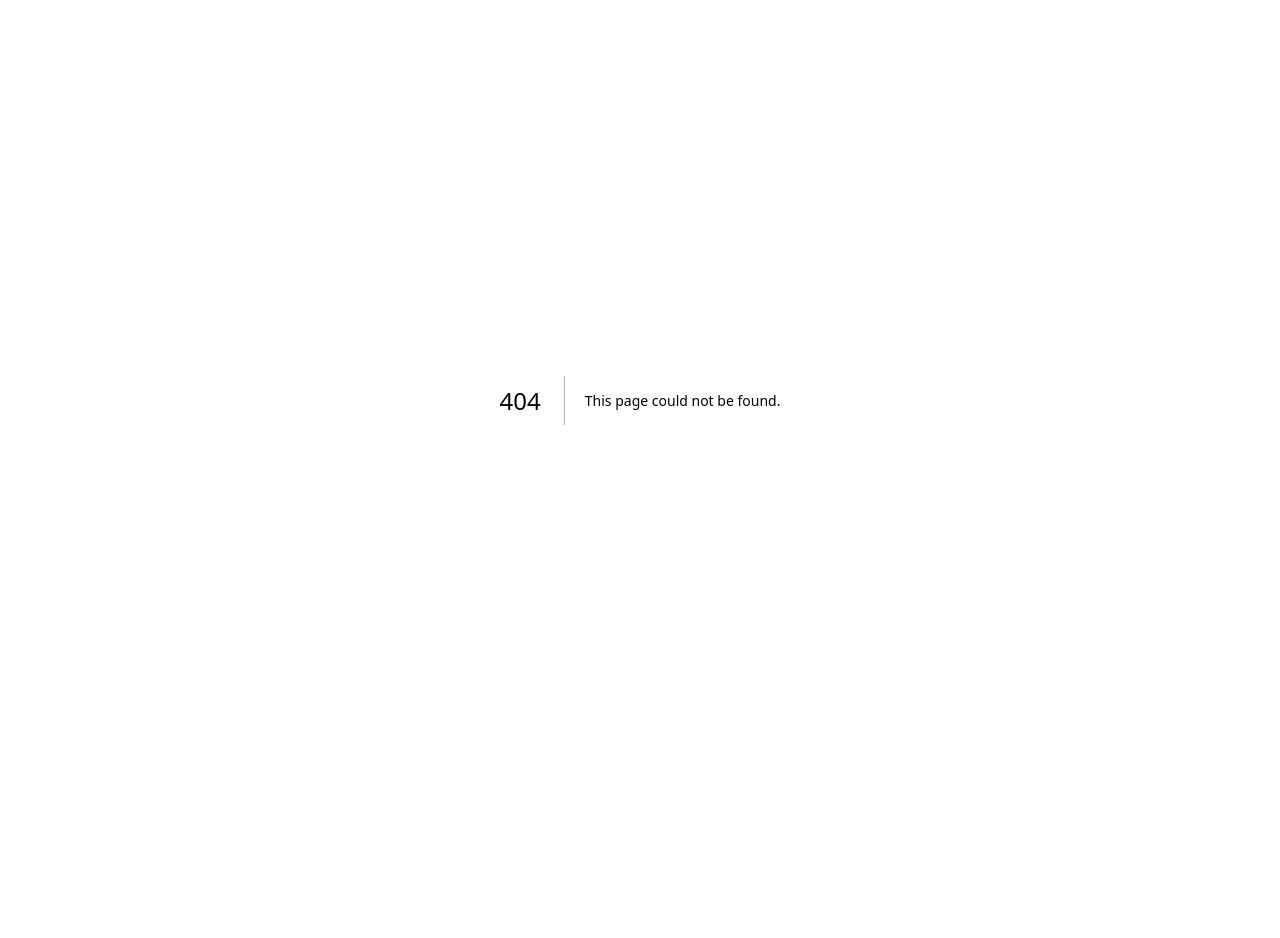
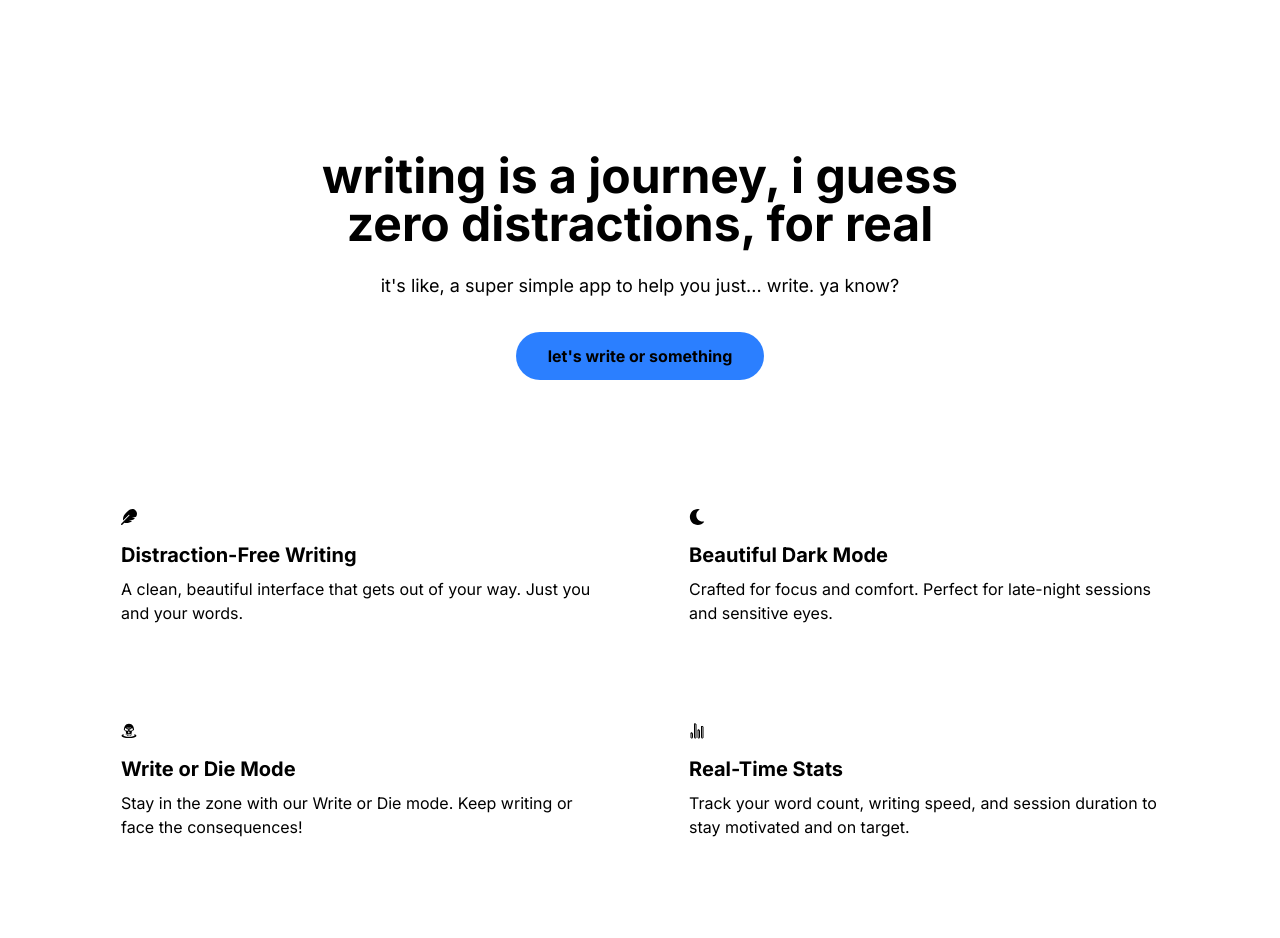
Before and after one commit to ObayM/flow-typing, a Next.js app: page /info in a window 1280 px wide. Before the commit this address had no page. Shown: the top 938 px of the page. Before the commit the page ends 800 px from the top, so only its background shows below. Built offline with nearby package versions, Linux system fonts and the light colour scheme.

Commit message:
Created an info/landing page so the features and how to use the web app will be here

```diff
--- a/src/app/globals.css
+++ b/src/app/globals.css
@@ -1,3 +1,33 @@
 @import "tailwindcss";
 
 @custom-variant dark (&:where(.dark, .dark *));
+
+@layer base {
+  :root {
+    --font-sans: 'Inter', sans-serif;
+
+    --color-background: 18 0% 7%;
+    --color-surface: 30 0% 12%;
+    --color-primary: 0 0% 88%;
+    --color-secondary: 0 0% 63%;
+    --color-headings: 0 0% 100%;
+    --color-accent: 212 100% 50%;
+    --color-accent-hover: 212 100% 27%;
+    --color-danger: 0 100% 60%;
+  }
+}
+
+@theme {
+  --font-family-sans: var(--font-sans);
+
+  --color-bg-default: hsl(var(--color-background));
+  --color-bg-surface: hsl(var(--color-surface));
+
+  --color-text-primary: hsl(var(--color-primary));
+  --color-text-secondary: hsl(var(--color-secondary));
+  --color-text-headings: hsl(var(--color-headings));
+
+  --color-accent-default: hsl(var(--color-accent));
+  --color-accent-hover: hsl(var(--color-accent-hover));
+  --color-danger-default: hsl(var(--color-danger));
+}
--- /dev/null
+++ b/src/app/info/page.jsx
@@ -0,0 +1,117 @@
+'use client';
+import React, { useState, useEffect, useRef } from 'react';
+import { FaMoon, FaFeather  } from "react-icons/fa";
+import { GiDeathZone } from "react-icons/gi";
+import { IoStatsChartOutline } from "react-icons/io5";
+
+import Link from 'next/link';
+
+const Section = ({ children, className = '' }) => {
+  const sectionRef = useRef(null);
+  const [isVisible, setIsVisible] = useState(false);
+
+  useEffect(() => {
+    const observer = new IntersectionObserver(
+      (entries) => {
+        if (entries[0].isIntersecting) {
+          setIsVisible(true);
+          observer.unobserve(sectionRef.current);
+        }
+      },
+      { threshold: 0.1 }
+    );
+
+    if (sectionRef.current) {
+      observer.observe(sectionRef.current);
+    }
+
+    return () => {
+      if (sectionRef.current) {
+        observer.unobserve(sectionRef.current);
+      }
+    };
+  }, []);
+
+  return (
+    <section
+      ref={sectionRef}
+      className={`transition-all duration-1000 ease-out ${className} ${
+        isVisible ? 'opacity-100 translate-y-0' : 'opacity-0 translate-y-10'
+      }`}
+    >
+      {children}
+    </section>
+  );
+};
+
+
+
+export default function LandingPage() {
+  const features = [
+    {
+      icon: <FaFeather />,
+      title: 'Distraction-Free Writing',
+      description: 'A clean, beautiful interface that gets out of your way. Just you and your words.',
+    },
+    {
+      icon: <FaMoon />,
+      title: 'Beautiful Dark Mode',
+      description: 'Crafted for focus and comfort. Perfect for late-night sessions and sensitive eyes.',
+    },
+    {
+        icon: <GiDeathZone />,
+        title: 'Write or Die Mode',
+        description: 'Stay in the zone with our Write or Die mode. Keep writing or face the consequences!',
+      },
+    {
+      icon: <IoStatsChartOutline />,
+      title: 'Real-Time Stats',
+        description: 'Track your word count, writing speed, and session duration to stay motivated and on target.',
+    },
+  ];
+
+  return (
+    <div className="min-h-screen flex flex-col">
+
+      <header className="relative flex flex-col items-center justify-center text-center px-6 py-16 overflow-hidden">
+        <div className="absolute inset-0 bg-radial-glow -z-10"></div>
+        <div className="z-10 animate-[fadeIn_1s_ease-out]">
+          <h1 className="text-5xl md:text-7xl font-black tracking-tighter bg-gradient-to-r from-headings to-secondary bg-clip-text text-transparent mb-2">
+            Flow
+          </h1>
+          <h2 className="text-3xl md:text-5xl font-bold text-headings max-w-2xl mx-auto mt-4">
+            writing is a journey, i guess <br/> zero distractions, for real
+          </h2>
+          <p className="text-lg text-secondary max-w-xl mx-auto mt-6">
+            {"it's like, a super simple app to help you just... write. ya know?"}
+          </p>
+
+          <Link href="/" className="mt-8 inline-block bg-blue-500 text-background font-bold py-3 px-8 rounded-full transition-colors hover:bg-accent-default/90">
+            {"let's write or something"}
+          </Link>
+        </div>
+      </header>
+
+      <main className="w-full max-w-6xl mx-auto px-6 py-8 space-y-12">
+        <Section>
+          <div className="grid grid-cols-1 md:grid-cols-2 gap-8">
+            {features.map((feature, index) => (
+              <div key={index} className="bg-surface p-8 rounded-2xl border border-white/10 transition-all duration-300 hover:-translate-y-1 hover:shadow-2xl hover:shadow-black/20">
+                <div className="text-accent mb-4">{feature.icon}</div>
+                <h3 className="text-xl font-bold text-headings mb-2">{feature.title}</h3>
+                <p className="text-secondary">{feature.description}</p>
+              </div>
+            ))}
+          </div>
+        </Section>
+
+      </main>
+
+      <footer className="w-full text-center p-8 mt-auto border-t border-white/10">
+        <p className="text-secondary text-sm">
+        Created with ❤️ by <a href="https://github.com/ObayM/">Obay</a> &copy; {new Date().getFullYear()}
+        </p>
+      </footer>
+    </div>
+  );
+}
```
Also changed, not shown: 1 other file (tests, documents, lock files or other folders).
